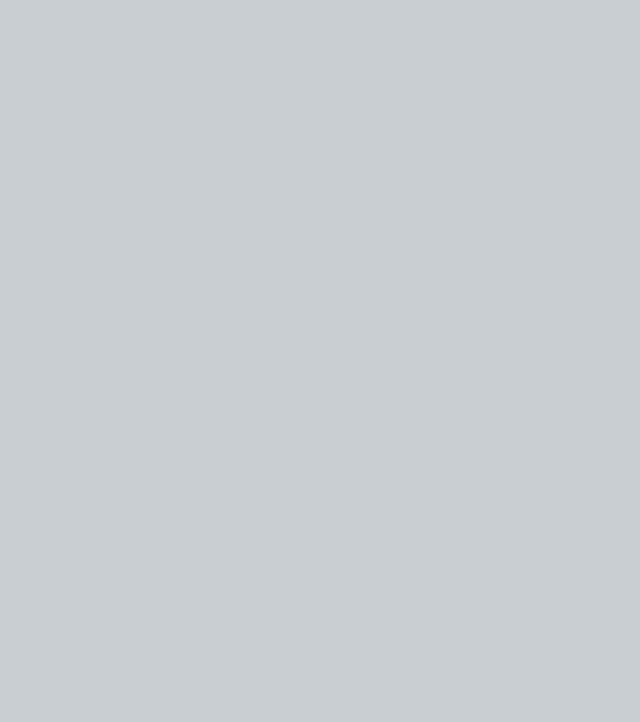
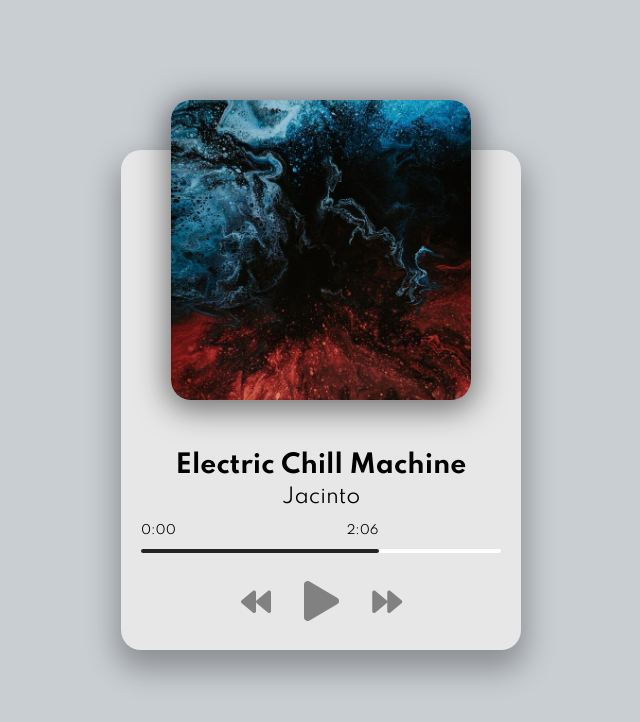
Before and after one commit to danyouknowme/Music-Player, a plain HTML site: page index.html in a window 1280 px wide. Shown: the whole page, without its empty margins (319-959 px from the left). Drawn offline with Linux system fonts and the light colour scheme.

Commit message:
setup HTML & CSS

```diff
--- a/index.html
+++ b/index.html
@@ -9,6 +9,30 @@
     <link rel="stylesheet" href="style.css">
 </head>
 <body>
+    <div class="player-container">
+        <!-- Song -->
+        <div class="img-container">
+            <img src="img/jacinto-1.jpg" alt="Album Art">
+        </div>
+        <h2 id="title">Electric Chill Machine</h2>
+        <h3 id="artist">Jacinto</h3>
+        <audio src="music/jacinto-1.mp3"></audio>
+        <!-- Progress -->
+        <div class="progress-container" id="progress-container">
+            <div class="progress" id="progress">
+                <div class="duration-wrapper">
+                    <span id="current-time">0:00</span>
+                    <span id="duration">2:06</span>
+                </div>
+            </div>
+        </div>
+        <!-- Controls -->
+        <div class="player-controls">
+            <i class="fas fa-backward" id="prev" title="Previous"></i>
+            <i class="fas fa-play main-button" id="play" title="Play"></i>
+            <i class="fas fa-forward" id="next" title="Next"></i>
+        </div>
+    </div>
     <!-- Script -->
     <script src="script.js"></script>
 </body>
--- a/style.css
+++ b/style.css
@@ -1,4 +1,6 @@
 /* Images created by: https://unsplash.com/@pawel_czerwinski */
+
+@import url('https://fonts.googleapis.com/css2?family=Spartan:wght@400;700&display=swap');
 
 html {
   box-sizing: border-box;
@@ -11,19 +13,33 @@ body {
   display: flex;
   justify-content: center;
   align-items: center;
-
+  font-family: Spartan, sans-serif;
   font-size: 12px;
 }
 
-
+.player-container {
+  height: 500px;
+  width: 400px;
+  background: #e7e7e7;
+  border-radius: 20px;
+  box-shadow: 0 15px 30px 5px rgba(0, 0, 0, 0.3);
+}
 
 .img-container {
-
+  height: 300px;
+  width: 300px;
   position: relative;
   top: -50px;
   left: 50px;
 }
 
+.img-container img {
+  height: 100%;
+  width: 100%;
+  object-fit: cover;
+  border-radius: 20px;
+  box-shadow: 0 5px 30px 5px rgba(0, 0, 0, 0.5);
+}
 
 h2 {
   font-size: 25px;
@@ -76,10 +92,13 @@ h3 {
   font-size: 30px;
   color: rgb(129, 129, 129);
   margin-right: 30px;
-
+  cursor: pointer;
+  user-select: none;
 }
 
-
+.fas:hover {
+  filter: brightness(80%);
+}
 
 .main-button {
   font-size: 40px;
@@ -89,7 +108,9 @@ h3 {
 
 /* Media Query: iPhone (Vertical) */
 @media screen and (max-width: 376px) {
-
+  .player-container {
+    width: 90vw;
+  }
 
   .img-container {
     left: 29px;
```
